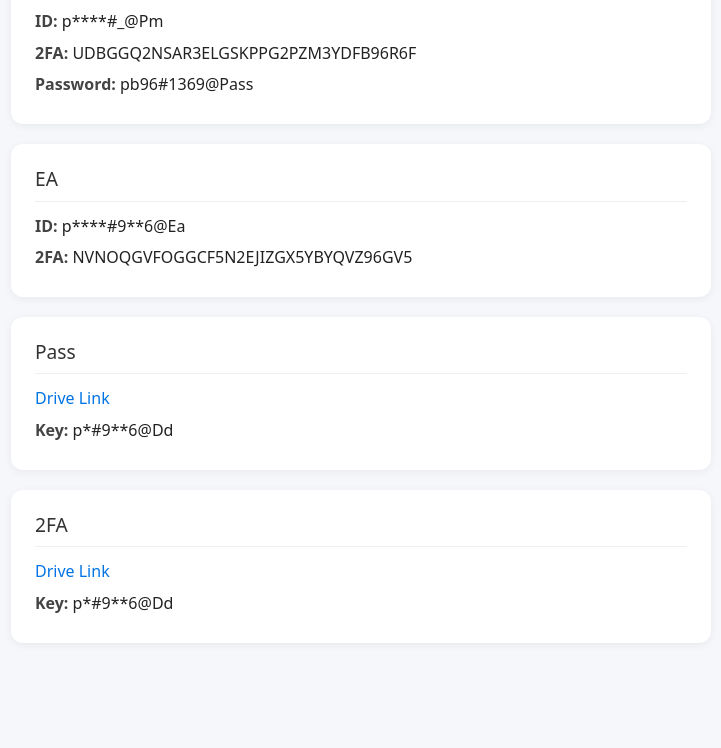
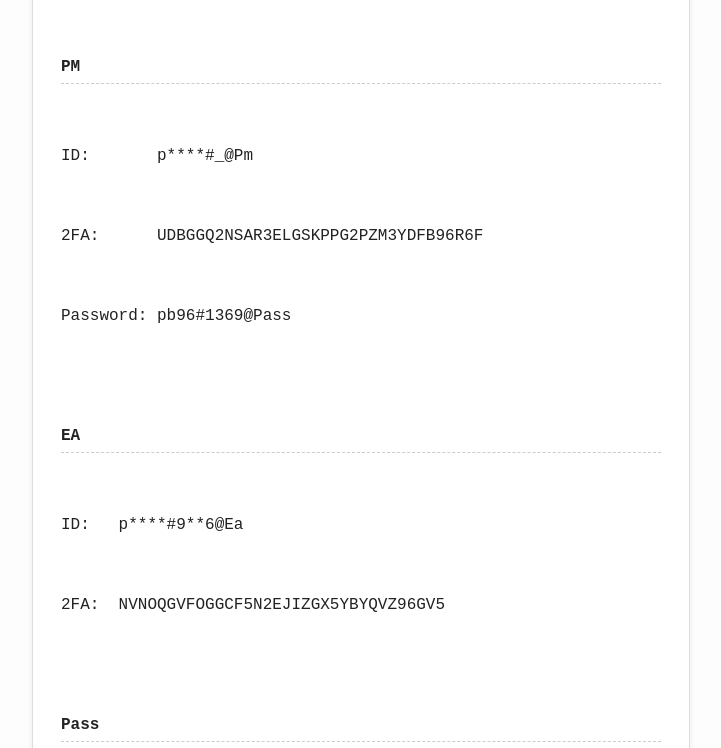
Before and after one commit to pbxgit/Doomsday, a plain HTML site: page index.html in a window 1280 px wide. Shown: the part 196-944 px from the top of the page, without its empty margins (279-1000 px from the left). Before the commit the page ends 899 px from the top, so only its background shows below. Drawn offline with Linux system fonts and the light colour scheme.

Commit message:
Update index.html

```diff
--- a/index.html
+++ b/index.html
@@ -5,85 +5,72 @@
   <title>Doomsday Letter</title>
   <style>
     body {
-      font-family: system-ui, -apple-system, "Segoe UI", Roboto, sans-serif;
-      background: #f5f7fa;
+      font-family: "Courier New", monospace;
+      background: #fdfdfd;
       color: #222;
       margin: 0;
       padding: 40px;
-      line-height: 1.6;
+      display: flex;
+      justify-content: center;
     }
-    .container {
-      max-width: 700px;
-      margin: auto;
+    .notepad {
+      background: #fff;
+      border: 1px solid #ddd;
+      box-shadow: 0 2px 6px rgba(0,0,0,0.08);
+      padding: 20px 28px;
+      border-radius: 6px;
+      width: 600px;
+      white-space: pre-wrap; /* keeps spacing natural */
+      line-height: 1.5;
     }
     h1 {
+      font-size: 1.4rem;
+      margin-top: 0;
+      margin-bottom: 16px;
       text-align: center;
-      margin-bottom: 30px;
-      font-size: 1.8rem;
-      font-weight: 600;
     }
-    .section {
-      background: #fff;
-      padding: 20px 24px;
-      border-radius: 12px;
-      box-shadow: 0 2px 8px rgba(0,0,0,0.06);
-      margin-bottom: 20px;
-    }
-    .section h2 {
-      font-size: 1.2rem;
-      margin: 0 0 12px;
-      font-weight: 500;
-      color: #333;
-      border-bottom: 1px solid #eee;
-      padding-bottom: 6px;
-    }
-    p {
-      margin: 6px 0;
-    }
-    strong {
-      color: #444;
+    h2 {
+      font-size: 1rem;
+      margin: 20px 0 8px;
+      border-bottom: 1px dashed #ccc;
+      padding-bottom: 4px;
     }
     a {
-      color: #0073e6;
+      color: #0066cc;
       text-decoration: none;
     }
     a:hover {
       text-decoration: underline;
     }
+    p {
+      margin: 4px 0;
+    }
   </style>
 </head>
 <body>
-  <div class="container">
+  <div class="notepad">
     <h1>Doomsday Letter</h1>
 
-    <div class="section">
     <h2>PM</h2>
-      <p><strong>ID:</strong> p****#_@Pm</p>
-      <p><strong>2FA:</strong> UDBGGQ2NSAR3ELGSKPPG2PZM3YDFB96R6F</p>
-      <p><strong>Password:</strong> pb96#1369@Pass</p>
-    </div>
+    <p>ID:       p****#_@Pm</p>
+    <p>2FA:      UDBGGQ2NSAR3ELGSKPPG2PZM3YDFB96R6F</p>
+    <p>Password: pb96#1369@Pass</p>
 
-    <div class="section">
     <h2>EA</h2>
-      <p><strong>ID:</strong> p****#9**6@Ea</p>
-      <p><strong>2FA:</strong> NVNOQGVFOGGCF5N2EJIZGX5YBYQVZ96GV5</p>
-    </div>
+    <p>ID:   p****#9**6@Ea</p>
+    <p>2FA:  NVNOQGVFOGGCF5N2EJIZGX5YBYQVZ96GV5</p>
 
-    <div class="section">
     <h2>Pass</h2>
-      <p><a href="https://drive.proton.me/urls/8CADFTEMEC#UqdB1zIKX4Ae">
+    <p>Link: <a href="https://drive.proton.me/urls/8CADFTEMEC#UqdB1zIKX4Ae">
       Drive Link
     </a></p>
-      <p><strong>Key:</strong> p*#9**6@Dd</p>
-    </div>
+    <p>Key:  p*#9**6@Dd</p>
 
-    <div class="section">
     <h2>2FA</h2>
-      <p><a href="https://drive.proton.me/urls/T6KTSEXBXM#O4K4YGLopWEY">
+    <p>Link: <a href="https://drive.proton.me/urls/T6KTSEXBXM#O4K4YGLopWEY">
       Drive Link
     </a></p>
-      <p><strong>Key:</strong> p*#9**6@Dd</p>
-    </div>
+    <p>Key:  p*#9**6@Dd</p>
   </div>
 </body>
 </html>
```
Lines whose indentation alone changed are shown as unchanged.
